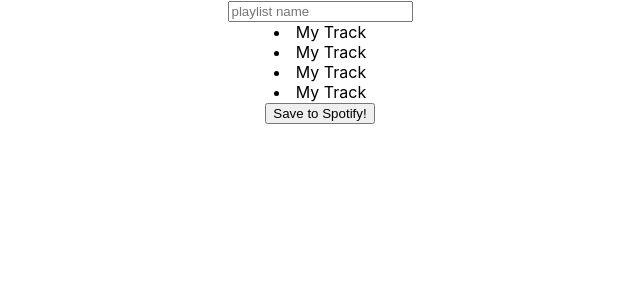
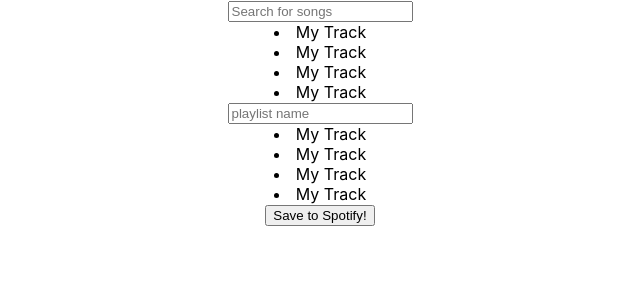
Before and after one commit to joaovian06/jamming, a React (Create React App) app: page / in a window 1280 px wide. Shown: the top 300 px of the page, without its empty margins (320-960 px from the left). Built offline with nearby package versions, Linux system fonts and the light colour scheme.

Commit message:
feat: create basic search results component

```diff
--- a/src/components/App/App.js
+++ b/src/components/App/App.js
@@ -1,9 +1,11 @@
 import './App.css';
 import Playlist from '../Playlist/Playlist';
+import SearchResults from '../SearchResults/SearchResults';
 
 function App() {
   return (
     <div className="App">
+      <SearchResults></SearchResults>
       <Playlist></Playlist>
     </div>
   );
--- /dev/null
+++ b/src/components/SearchResults/SearchResults.js
@@ -0,0 +1,13 @@
+import React from "react";
+import Tracklist from "../Tracklist/Tracklist";
+
+function SearchResults() {
+  return(
+    <div>
+      <input placeholder='Search for songs'/>
+      <Tracklist></Tracklist>
+    </div>
+  );
+};
+
+export default SearchResults;
```
